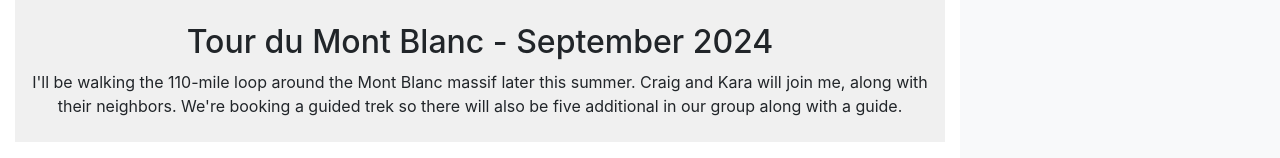
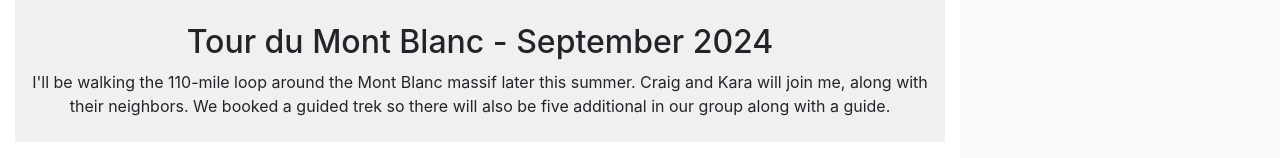
Before and after one commit to cpoff/tmb-travelogue, a website: page public/index.html in a window 1280 px wide. Shown: the part 688-846 px from the top of the page. Drawn offline with nearby package versions, Linux system fonts and the light colour scheme.

Commit message:
fixed typo

```diff
--- a/public/index.html
+++ b/public/index.html
@@ -69,7 +69,7 @@
                 <div class="feature-area pb-2">
                     <img src="img/TMB2.jpeg" alt="Feature Image" class="img-fluid mb-4">
                     <h2>Tour du Mont Blanc - September 2024</h2>
-                    <p>I'll be walking the 110-mile loop around the Mont Blanc massif later this summer. Craig and Kara will join me, along with their neighbors. We're booking a guided trek so there will also be five additional in our group along with a guide.</p>
+                    <p>I'll be walking the 110-mile loop around the Mont Blanc massif later this summer. Craig and Kara will join me, along with their neighbors. We booked a guided trek so there will also be five additional in our group along with a guide.</p>
                 </div>
 
                 <!-- Calendar Entries -->
```
